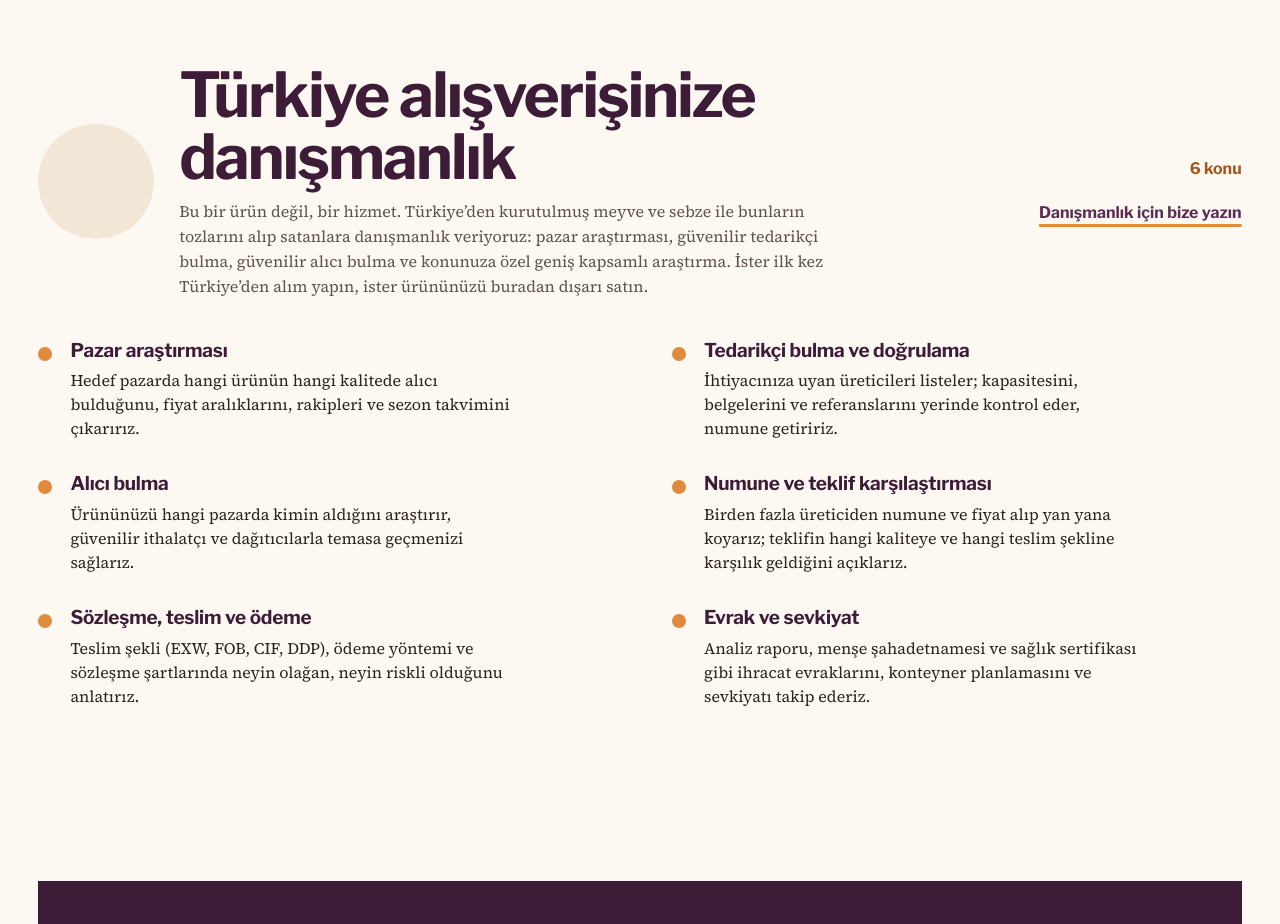
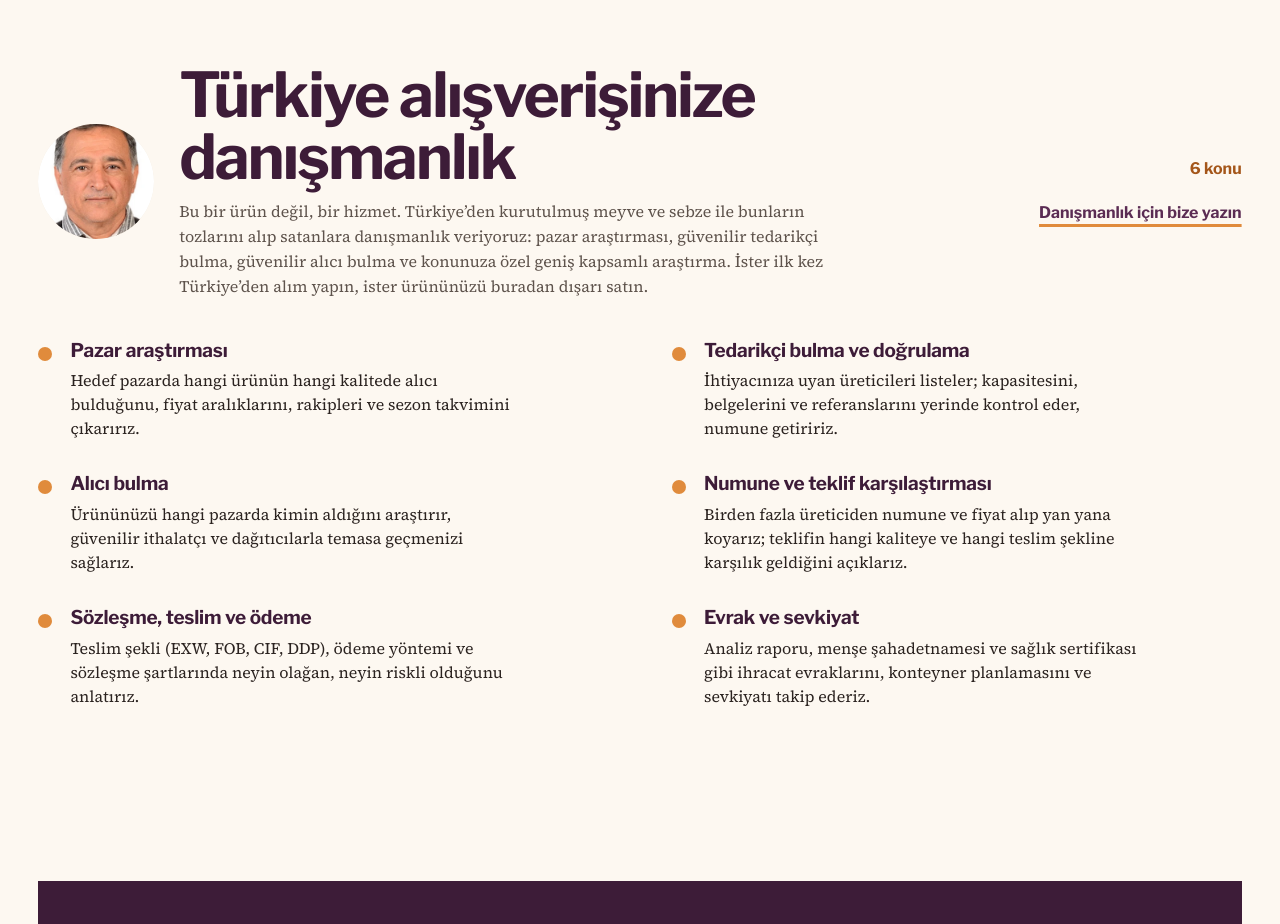
Before and after one commit to gonencturkekul/fig-web, a plain HTML site: page tr/index.html in a window 1280 px wide. Shown: the part 5220-6144 px from the top of the page. Drawn offline with Linux system fonts and the light colour scheme; a script that the page names is missing.

Commit message:
Put a face on the consultancy entry
The owner's portrait, cropped square and shown in the round window on all
four pages that carry the range. Three crops were rendered at the sizes the
window actually uses, 136px and 72px; the chosen one fills the circle
without clipping the top of the head, which the tighter crop did.

The alt text describes the portrait but does not name the person: the site
names Muzaffer Türkekul as export sales while the account belongs to a
Gönenç Türkekul, and guessing which of them runs the consultancy is not a
guess worth making in published copy. README says to add the name to both
the alt text and the entry once it is settled.

Verified on all four pages at three widths: the entry carries one image,
loaded, round, with alt text, alongside its six areas and the enquiry link.
The other six suites still pass.

Co-Authored-By: Claude Opus 5 <noreply@anthropic.com>
Claude-Session: https://claude.ai/code/session_012H8VuLzY1yCJ8XprGrkp39

```diff
--- a/tr/index.html
+++ b/tr/index.html
@@ -396,7 +396,7 @@
            yet; the round sand window is the placeholder, as it was for the lokum. -->
       <article class="cat" id="consultancy" aria-labelledby="consultancy-name">
         <header class="cat__head" data-reveal>
-          <div class="cat__photo" aria-hidden="true"></div>
+          <img class="cat__photo" src="../assets/img/consultancy-portrait.webp" width="288" height="288" alt="Danışmanlığı yürüten kişinin portresi" loading="lazy">
           <h3 id="consultancy-name" class="head">Türkiye alışverişinize danışmanlık</h3>
           <p class="cat__count">6 konu</p>
           <p class="cat__facts">Bu bir ürün değil, bir hizmet. Türkiye&rsquo;den kurutulmuş meyve ve sebze ile bunların tozlarını alıp satanlara danışmanlık veriyoruz: pazar araştırması, güvenilir tedarikçi bulma, güvenilir alıcı bulma ve konunuza özel geniş kapsamlı araştırma. İster ilk kez Türkiye&rsquo;den alım yapın, ister ürününüzü buradan dışarı satın.</p>
```
Also changed, not shown: index.html (+1 -1 lines), products.html (+1 -1 lines), tr/urunler.html (+1 -1 lines), assets/img/consultancy-portrait.webp (added), 1 other file.
